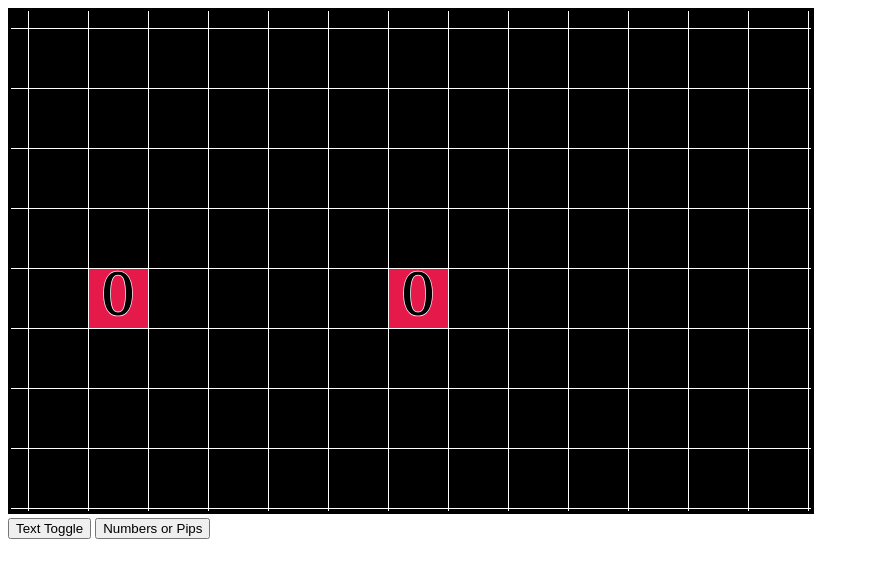
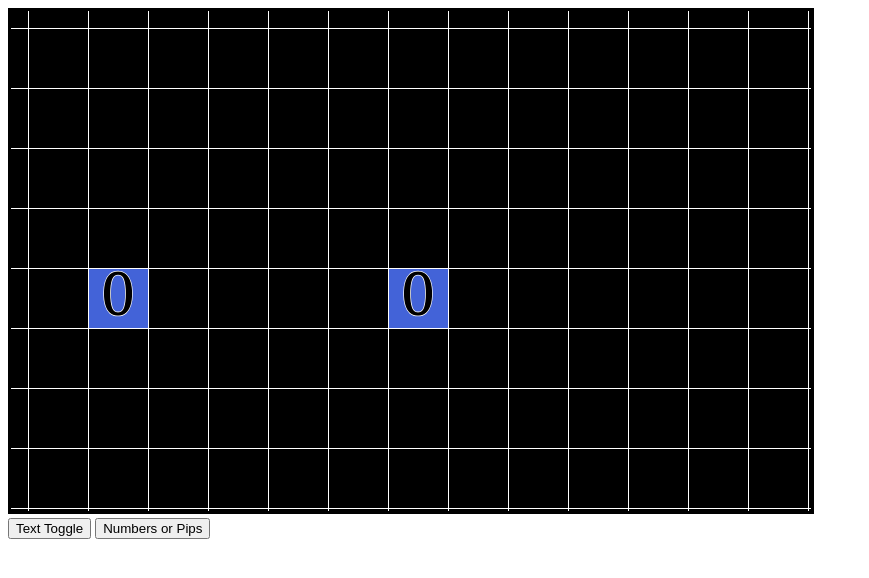
Before and after one commit to BeankernelXI/BeankernelXI.github.io, a plain HTML site: page grid-adventure.html in a window 1280 px wide. Shown: the whole page, without its empty margins (0-869 px from the left). Drawn offline with Linux system fonts and the light colour scheme.

Commit message:
this will probably break everything but we're testing on production to save me having to set up a web server

```diff
--- a/grid-adventure.html
+++ b/grid-adventure.html
@@ -20,5 +20,6 @@
   <button onclick="textToggle()">Text Toggle</button>
   <button onclick="pipToggle()">Numbers or Pips</button>
   <script src="grid-adventure.js"></script>
+  <script id="worldmap" type="application/json" src="worldmap.json"></script>
 </body>
 </html>
--- a/grid-adventure.js
+++ b/grid-adventure.js
@@ -61,8 +61,32 @@ const drawMargin = 1; // difference between scale and tile (gap will be backgrou
 
 
 //* Only temporary ;) Will be moved to a world file asap
-//
-//
+
+function loadJSON(callback) {
+
+  var xobj = new XMLHttpRequest();
+  xobj.overrideMimeType("application/json");
+  xobj.open('GET', 'worldmap.json', true);
+  xobj.onreadystatechange = function () {
+    if (xobj.readyState == 4 && xobj.status == "200") {
+      // .open will NOT return a value but simply returns undefined in async mode so use a callback
+      callback(xobj.responseText);
+    }
+  }
+  xobj.send(null);
+
+}
+
+// Call to function with anonymous callback
+loadJSON(function(response) {
+// Do Something with the response e.g.
+  jsonresponse = JSON.parse(response);
+  console.log(jsonresponse);
+// Assuming json data is wrapped in square brackets as Drew suggests
+//console.log(jsonresponse[0].name);
+
+});
+
 worldArray[worldWidth*505 + 502] = {color: SimpleColor.blue, number: 0, state: 2, maximumState: 3};
 worldArray[worldWidth*505 + 503] = {color: SimpleColor.blue, number: 1, state: 0, maximumState: 3};
 worldArray[worldWidth*505 + 504] = {color: SimpleColor.blue, number: 2, state: 0, maximumState: 3};
@@ -210,7 +234,7 @@ function drawCell(x, y) {
   if (cell.state == 0){
     drawEmptyCell(offset);
   } else {
-    drawCellColor(offset,cell.number);
+    drawCellColor(offset,cell.color);
     if(cell.state > 2) {
       drawClaimedCell(offset);
     }
@@ -225,8 +249,8 @@ function drawCell(x, y) {
   }
 }
 
-function drawCellColor(offset, number) {
-  cc.fillStyle = Object.values(SimpleColor)[number];
+function drawCellColor(offset, color) {
+  cc.fillStyle = color //Object.values(SimpleColor)[number];
   cc.fillRect(offset.x + drawMargin,
               offset.y + drawMargin,
               global.scale.x - drawMargin,
--- /dev/null
+++ b/worldmap.json
@@ -0,0 +1 @@
+{"test":"test"}
```
